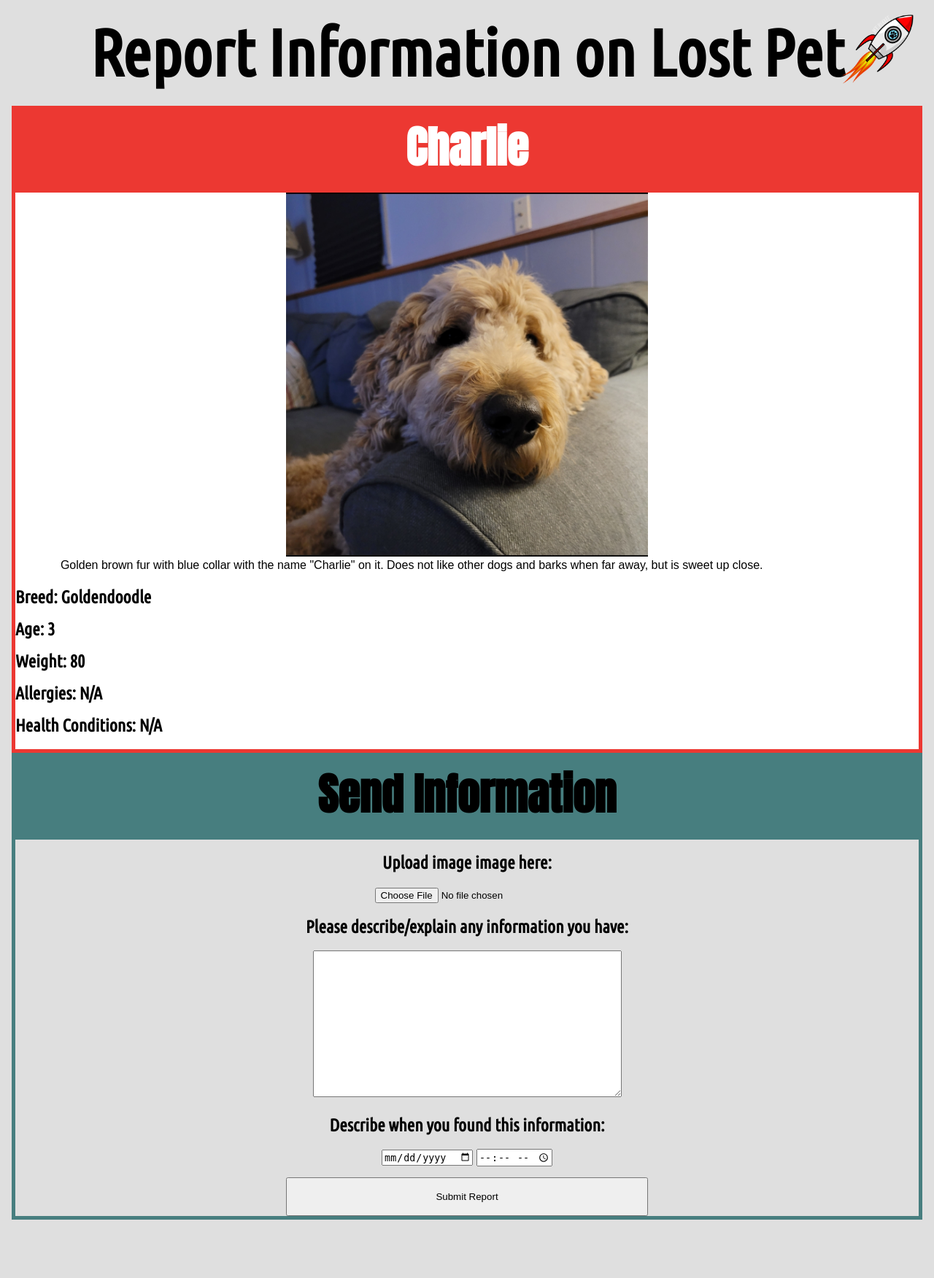
After one commit to GreenAndEievui/team-rocket-web, a PHP site: page /reports/charlie.html in a window 1280 px wide. The commit adds this page. Shown: the whole page at 73% size. Run offline with PHP 8.4, Linux system fonts and the light colour scheme.

Commit message:
Quick commit

```diff
--- /dev/null
+++ b/reports/charlie.html
@@ -0,0 +1,55 @@
+<!DOCTYPE html>
+<html lang="en">
+<head>
+    <meta charset="UTF-8">
+    <meta http-equiv="X-UA-Compatible" content="IE=edge">
+    <meta name="viewport" content="width=device-width, initial-scale=1.0">
+    <link rel="stylesheet" href="../style.css">
+    <title>Report Pet Found</title>
+</head>
+<body>
+    <img src="../assets/logo_base.png" style="position: absolute; width: 8%; top: 18px; left: 90%">
+    <h1 style="font-size: 90px;">Report Information on Lost Pet</h1>
+    <!--
+    <h1 style="font-size: 90px;">Charlie</h1>
+    <form style="font-family: 'Ubuntu Condensed'; font-size: 30px; text-align: center;">
+        <h2 for="img">Select image:</h2>
+        <input type="file" id="img" name="img" accept="image/*">
+    </form>
+    -->
+   <div class="PetInfo">
+        <div class="PetTitle">
+            <h1 style="font-family: Anton;">Charlie</h1>
+        </div>
+        <div class="PetDetails">
+            <img src="../assets/charlie.jpeg">
+            <p>Golden brown fur with blue collar with the name "Charlie" on it. Does not like other dogs and barks when far away, but is sweet up close.</p>
+            <h2>Breed: Goldendoodle</h2>
+            <h2>Age: 3</h2>
+            <h2>Weight: 80</h2>
+            <h2>Allergies: N/A</h2>
+            <h2>Health Conditions: N/A</h2>
+        </div>
+    </div>
+
+    <div class="ReportContainer">
+        <div class="ReportTitle">
+            <h1 style="font-family: Anton;">Send Information</h1>
+        </div>
+        <div class="ReportDetails">
+            <form style="text-align: center;">
+                <h2>Upload image image here:</h2>
+                <input type="file" id="ReportImg" name="img" accept="image/*">
+                <br>
+                <h2>Please describe/explain any information you have:</h2>
+                <textarea id="Report info" rows="13" cols="50"></textarea>
+                <h2>Describe when you found this information:</h2>
+                <input id="InfoFoundDate" type="date">
+                <input id="InfoFoundTime" type="time">
+                <br>
+                <input type="submit" value="Submit Report" style="width: 40%; height: 53px; margin-top: 15px;">
+            </form>
+        </div>
+    </div>
+</body>
+</html>
--- a/style.css
+++ b/style.css
@@ -3,14 +3,19 @@
     src: url("assets/ubuntu-condensed.ttf");
 }
 
+@font-face {
+    font-family: "Anton";
+    src: url("assets/Anton-Regular.ttf");
+}
+
 html {
     margin: 0 16px;
 }
-body {
+body{
     font-family: Ubuntu, sans-serif;
-    max-width: 60em;
     margin: 0 auto 80px;
     line-height: 24px;
+    background-color: #DFDFDF;
 }
 h1 {
     text-align: center;
@@ -31,3 +36,78 @@ header {
     margin-left: calc(-50vw + 50%);
     margin-right: calc(-50vw + 50%);
 }
+
+table {
+	display: table;
+}
+table tr {
+	display: table-cell;
+}
+table tr td {
+	display: block;
+}
+
+div.PetInfo{
+    /*width: 40%;
+    position: absolute; */
+    top: 140px;
+}
+
+.PetTitle{
+    /*Border and Background*/
+    border-style: solid;
+    border-width: 5px;
+    border-color: #EC3832;
+    background-color: #EC3832;
+}
+
+.PetTitle > h1{
+    font-family: Anton;
+    font-size: 60px;
+    color: white;
+}
+
+.PetDetails {
+    /*Border and Background*/
+    border-style: solid;
+    border-width: 5px;
+    border-color: #EC3832;
+    background-color: white;
+}
+
+.PetDetails > img {
+    max-width: 40%;
+    max-height: 40%;
+    display: block;
+    margin-left: auto;
+    margin-right: auto;
+    width: 50%;
+}
+
+div.ReportContainer{
+    /*width: 56%;
+    position: absolute; */
+    top: 140px;
+    right: 15px;
+}
+
+.ReportTitle{
+    /*Border and Background*/
+    border-style: solid;
+    border-width: 5px;
+    border-color: #477E7F;
+    background-color: #477E7F;
+}
+
+.ReportTitle > h1{
+    font-family: Anton;
+    font-size: 60px;
+}
+
+.ReportDetails {
+    /*Border and Background*/
+    border-style: solid;
+    border-width: 5px;
+    border-color: #477E7F;
+    background-color: DFDFDF;
+}
```
Also changed, not shown: assets/Anton-Regular.ttf (added), assets/BebasNeue-Regular.ttf (added), assets/behind_these_hazel_eyes.ttf (added), assets/charlie.jpeg (added), assets/cheri.ttf (added), assets/logo_base.png (added).
